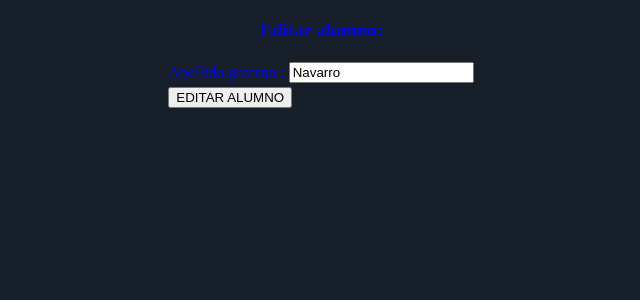
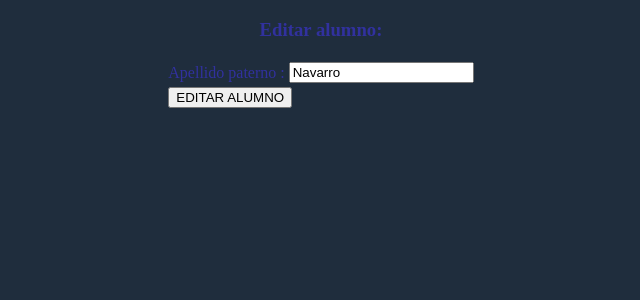
Before and after one commit to Emo-Chu/listas-master, a PHP site: page /editar.php?id=3 in a window 1280 px wide. Shown: the top 300 px of the page, without its empty margins (319-959 px from the left). Run offline with PHP 8.4, Linux system fonts and the light colour scheme; a user stored in the database is signed in; data comes from the database, SQL or seed files in the repository.

```diff
--- a/editar.css
+++ b/editar.css
@@ -1,4 +1,4 @@
 body{
-    background: #17202A;
-    color: blue;
+    background: #1f2d3d;
+    color: rgb(49, 49, 158);
 }
```
